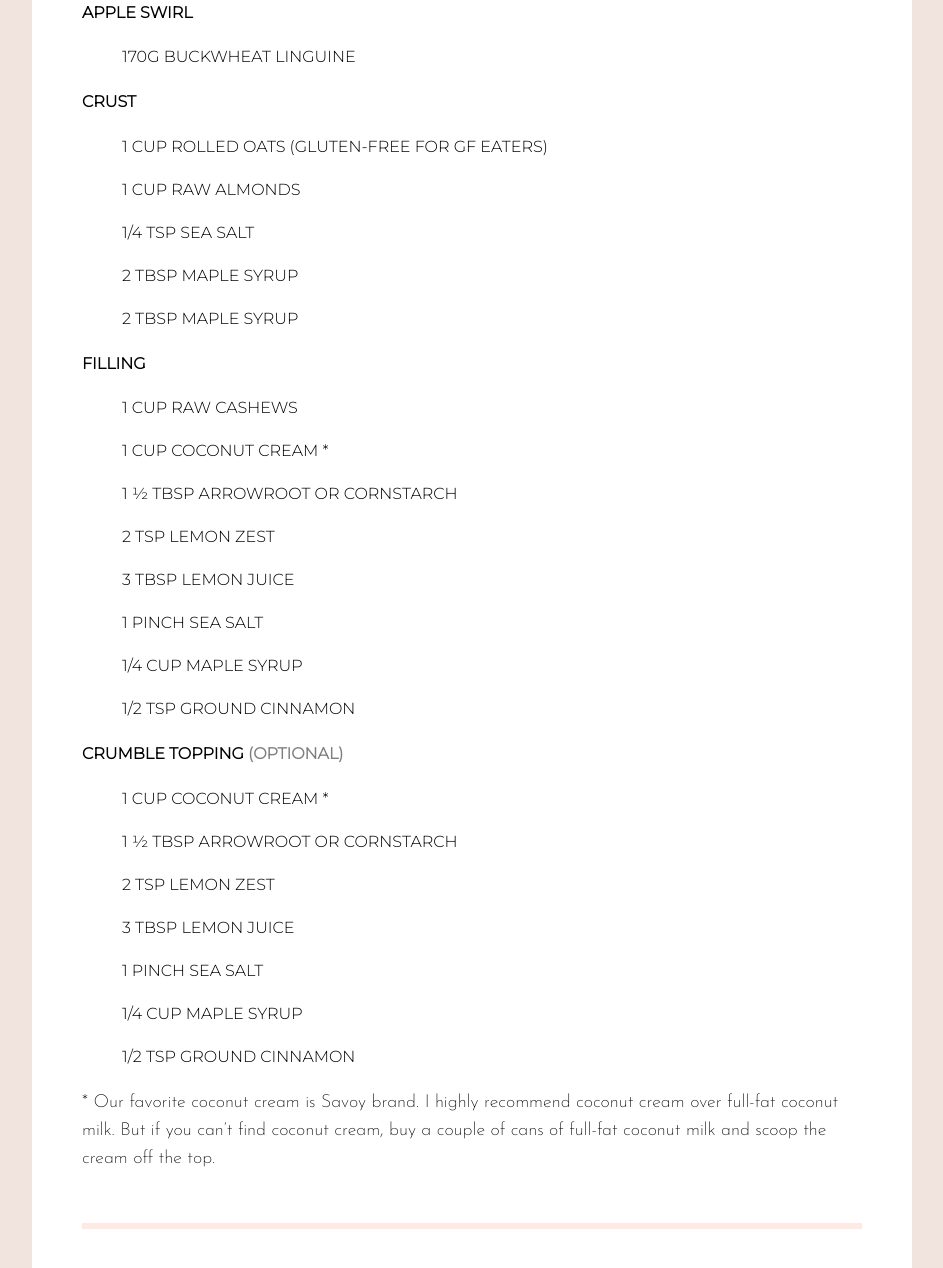
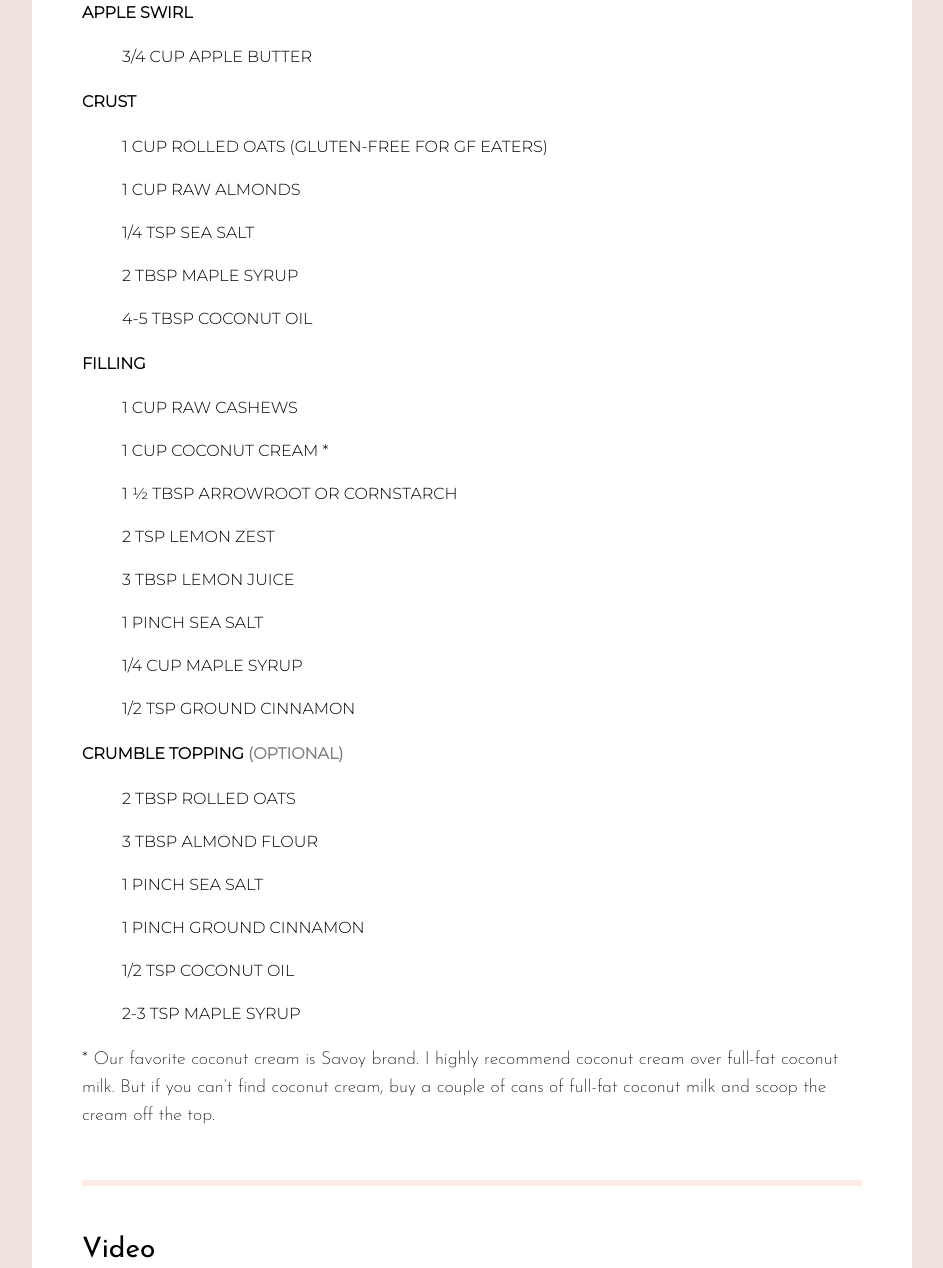
Before and after one commit to HeidiHubbard/GDES-3091-CSS-Workshop, a plain HTML site: page index.html in a window 1280 px wide. Shown: the part 9475-10743 px from the top of the page, without its empty margins (168-1111 px from the left). Drawn offline with Linux system fonts and the light colour scheme.

Commit message:
Update index.html

```diff
--- a/index.html
+++ b/index.html
@@ -175,7 +175,7 @@
                             <div>
                                 <h4>APPLE SWIRL</h4>
                                 <ul>
-                                    <li>170g buckwheat linguine</li>
+                                    <li>3/4 cup apple butter</li>
                                 </ul>
                                 <h4>CRUST</h4>
                                 <ul>
@@ -186,7 +186,7 @@
                                     <li>1 cup raw almonds</li>
                                     <li>1/4 tsp sea salt</li>
                                     <li>2 Tbsp maple syrup</li>
-                                    <li>2 Tbsp maple syrup</li>
+                                    <li>4-5 Tbsp coconut oil</li>
                                 </ul>
                             </div>
                             <div>
@@ -208,13 +208,12 @@
                                     <span class="optional">(OPTIONAL)</span>
                                 </h4>
                                 <ul>
-                                    <li>1 cup coconut cream *</li>
-                                    <li>1 ½ Tbsp arrowroot or cornstarch</li>
-                                    <li>2 tsp lemon zest</li>
-                                    <li>3 Tbsp lemon juice</li>
+                                    <li>2 Tbsp rolled oats</li>
+                                    <li>3 Tbsp almond flour</li>
                                     <li>1 pinch sea salt</li>
-                                    <li>1/4 cup maple syrup</li>
-                                    <li>1/2 tsp ground cinnamon</li>
+                                    <li>1 pinch ground cinnamon</li>
+                                    <li>1/2 tsp coconut oil</li>
+                                    <li>2-3 tsp maple syrup</li>
                                 </ul>
                                 <footnote>
                                     <p>
@@ -234,9 +233,8 @@
                                 <li>Blender</li>
                                 <li>Spatula</li>
                                 <li>Deep Sauce Pan</li>
-                                <li>2 Tbsp Maple Syrup</li>
                                 <li>Lemon Juicer</li>
-                                <li>9 Small Mixing Bowls</li>
+                                <li>Mixing Bowls</li>
                             </ul>
                         </div>
 
```
